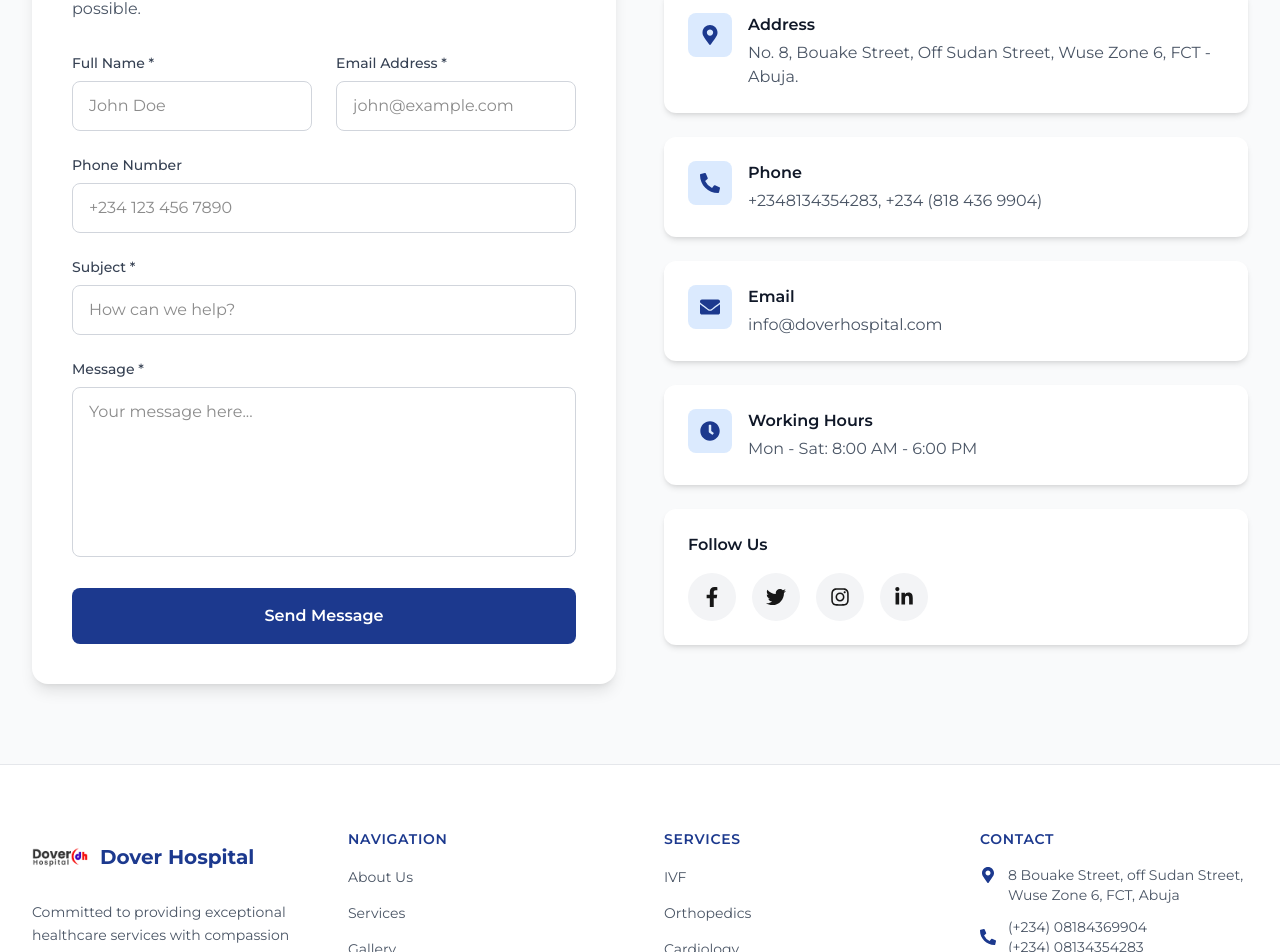
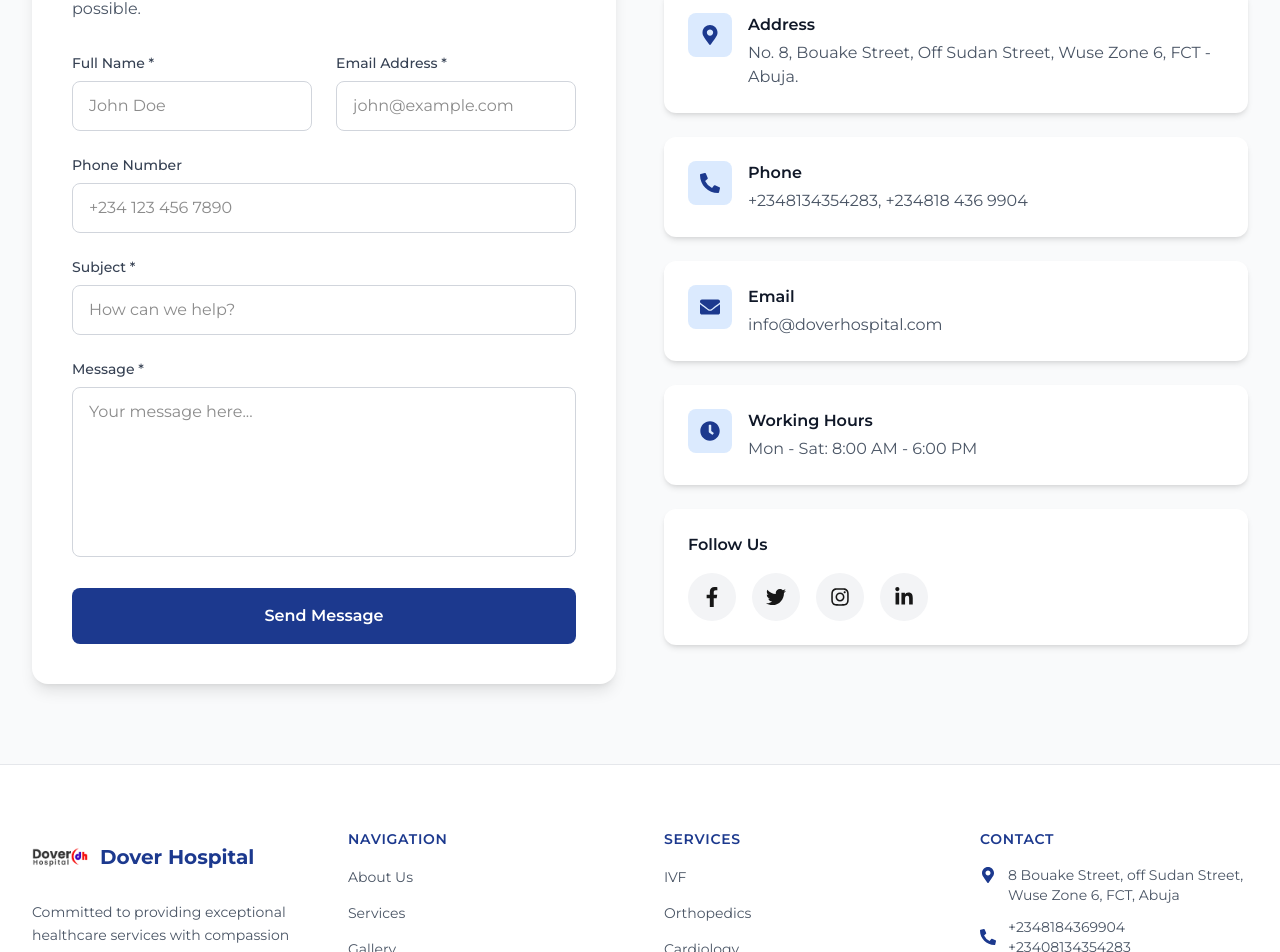
Before and after one commit to matthewadeboyejr/doverhospital, a Next.js app: page /contact in a window 1280 px wide. Shown: the part 1494-2446 px from the top of the page. Built offline with nearby package versions, Linux system fonts and the light colour scheme.

Commit message:
update:Fix WhatsApp links to use individual numbers for each leader

```diff
--- a/components /Footer.tsx
+++ b/components /Footer.tsx
@@ -151,13 +151,13 @@ const Footer = () => {
                     href="tel:+2348184369904"
                     className="text-gray-600 hover:text-blue-900 transition-colors text-sm"
                   >
-                    (+234) 08184369904
+                    +2348184369904
                   </a>
                   <a
                     href="tel:+2348134354283"
                     className="text-gray-600 hover:text-blue-900 transition-colors text-sm"
                   >
-                    (+234) 08134354283
+                    +23408134354283
                   </a>
                 </div>
               </li>
--- a/components /contact/ContactUs.tsx
+++ b/components /contact/ContactUs.tsx
@@ -56,7 +56,7 @@ const ContactUs = () => {
     {
       icon: FaPhoneAlt,
       title: "Phone",
-      content: "+2348134354283, +234 (818 436 9904)",
+      content: "+2348134354283, +234818 436 9904",
       link: "tel:08134354283",
     },
     {
```
